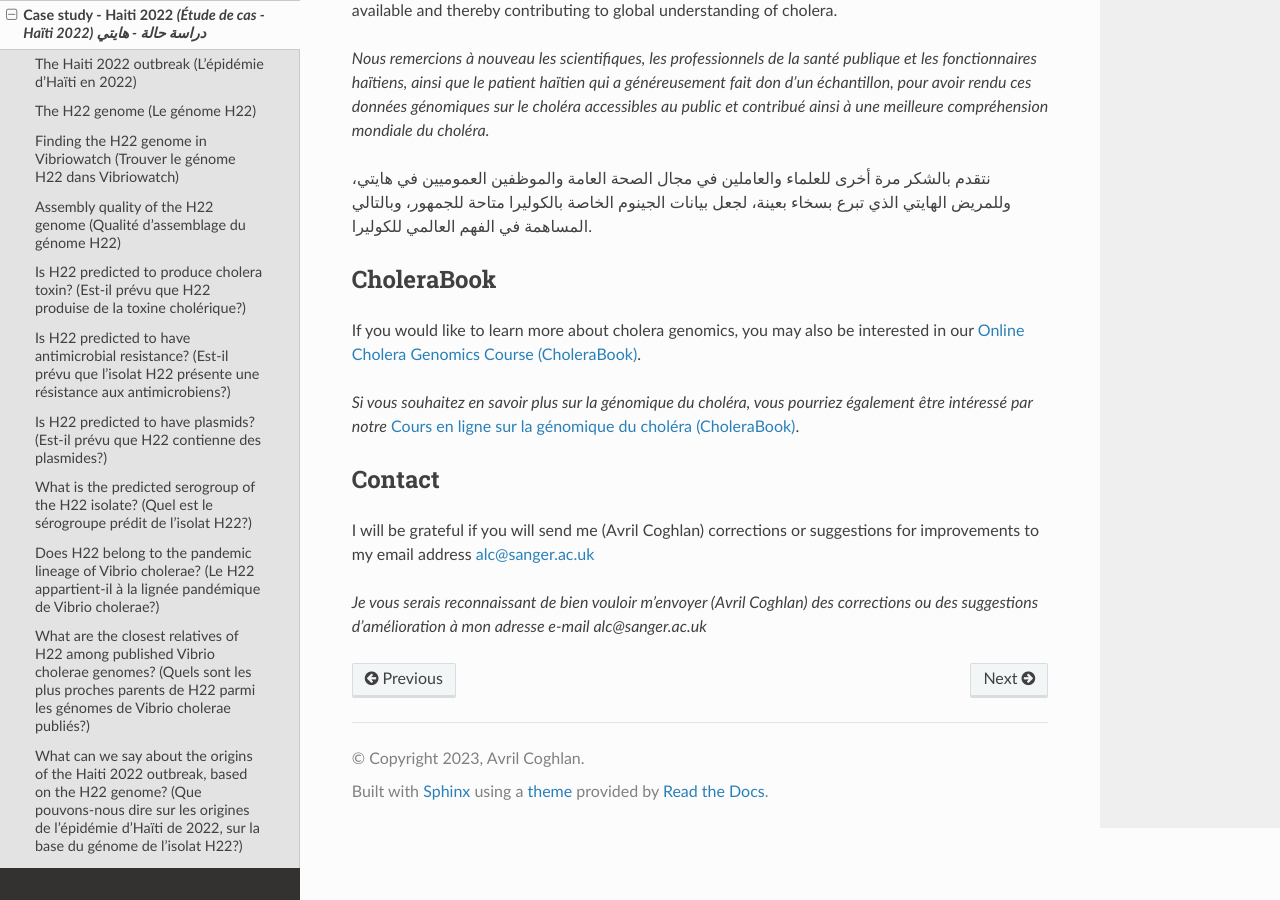
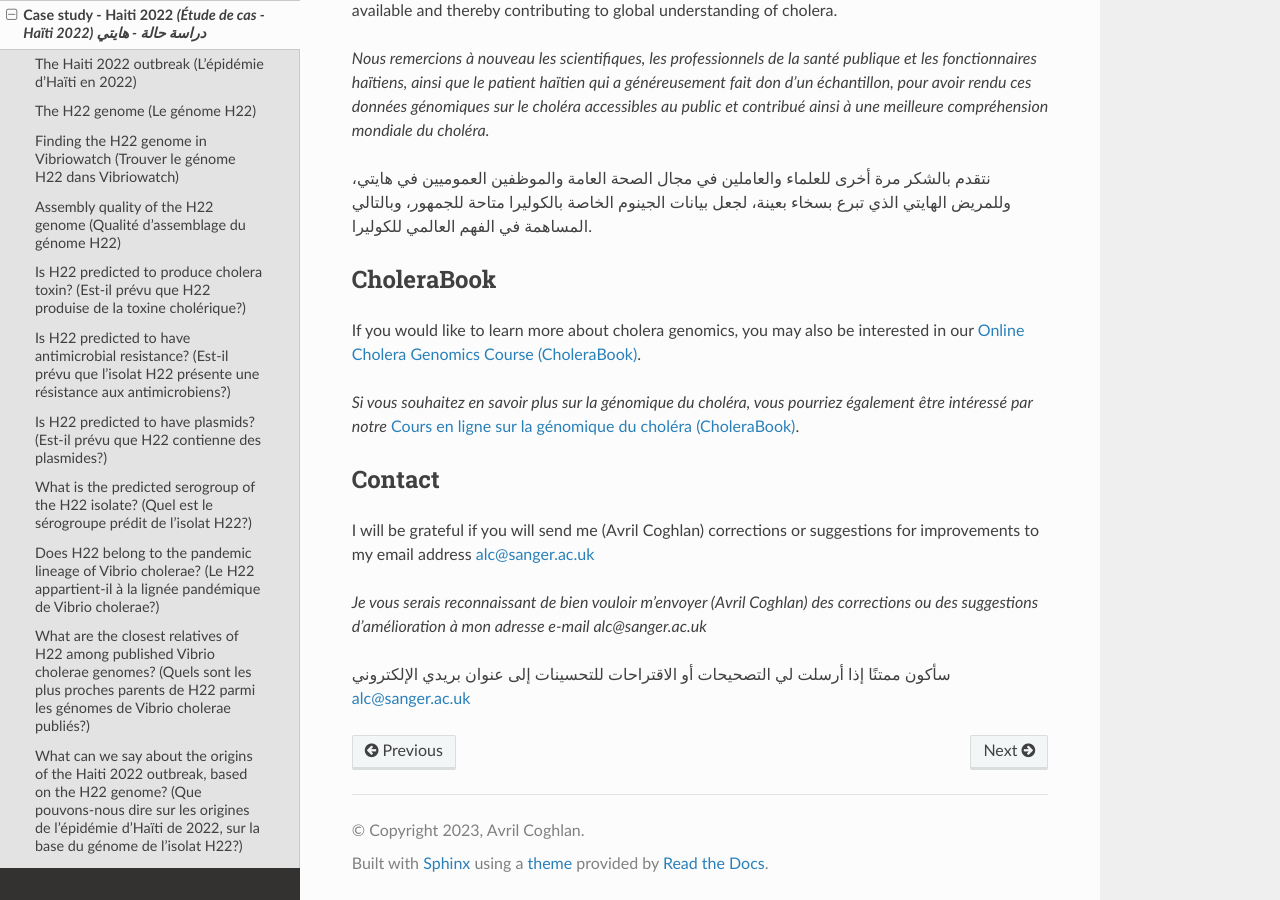
Before and after one commit to avrilcoghlan/vibriowatch, a Sphinx documentation site: the page built from docs/source/haiti.rst, in a window 1280 px wide and 900 px high, scrolled down 45446 px. Built offline with Sphinx 7.4.7 and the Read the Docs theme 3.1.0, drawn with Linux system fonts in a browser that asks for light colours.

Commit message:
Update haiti.rst

```diff
--- a/docs/source/haiti.rst
+++ b/docs/source/haiti.rst
@@ -1216,3 +1216,5 @@ Contact
 I will be grateful if you will send me (Avril Coghlan) corrections or suggestions for improvements to my email address alc@sanger.ac.uk
 
 *Je vous serais reconnaissant de bien vouloir m'envoyer (Avril Coghlan) des corrections ou des suggestions d'amélioration à mon adresse e-mail alc@sanger.ac.uk*
+
+سأكون ممتنًا إذا أرسلت لي التصحيحات أو الاقتراحات للتحسينات إلى عنوان بريدي الإلكتروني alc@sanger.ac.uk
```
